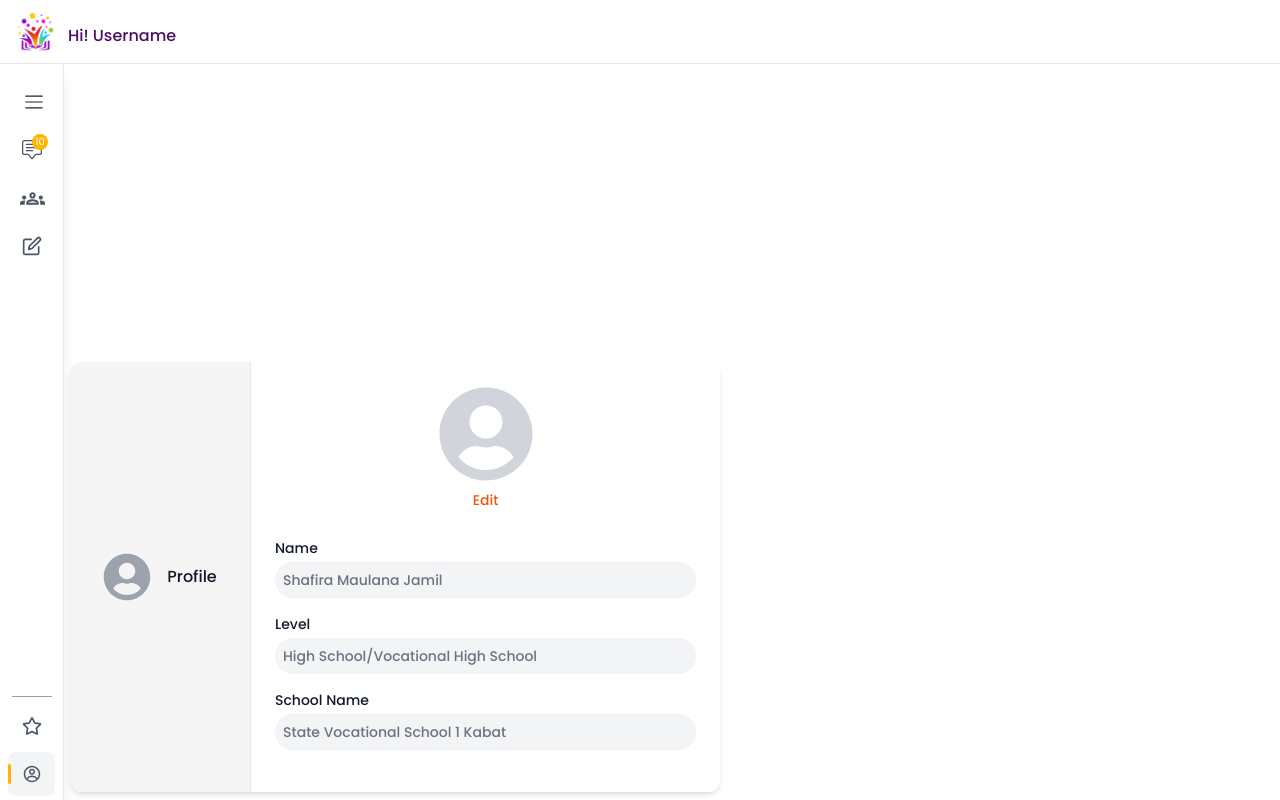
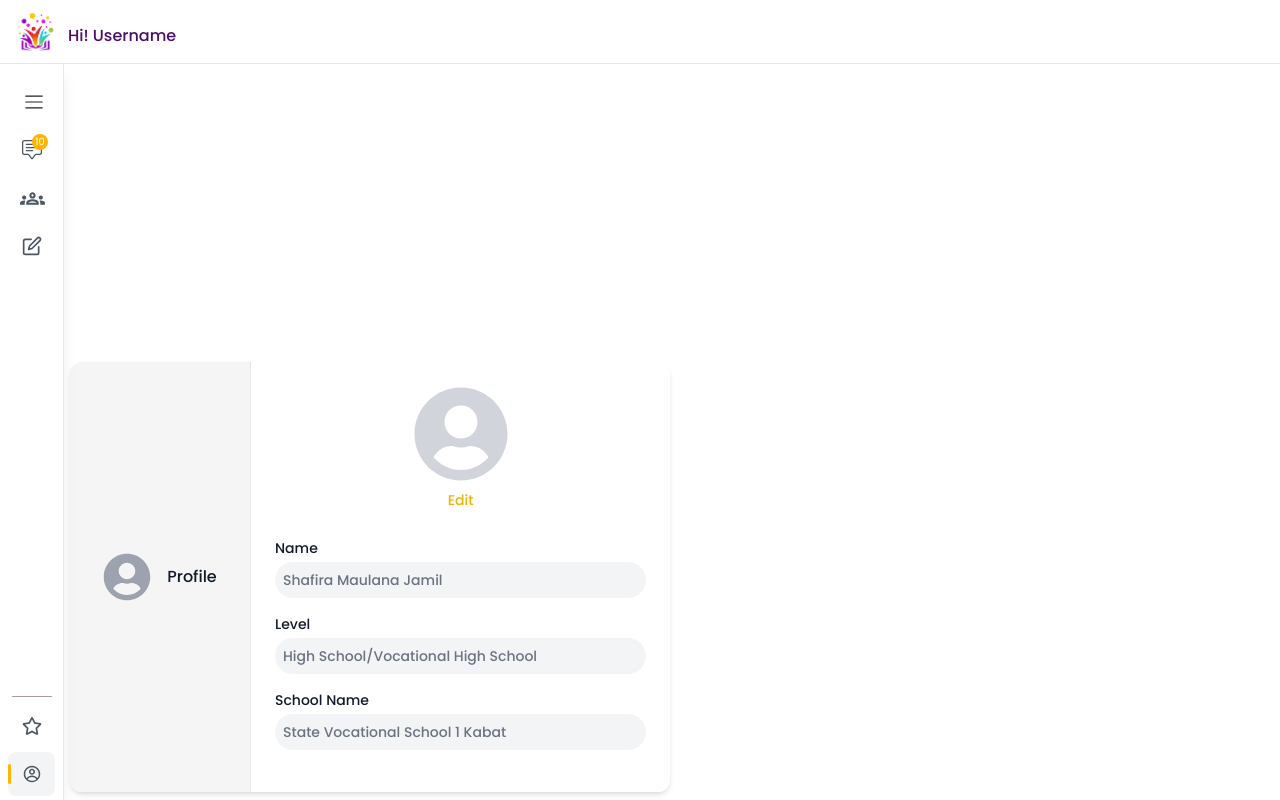
Before and after one commit to shofiams/gypem-chat, a React (Vite) app: page /profile in a window 1280 px wide. Both pictures are taken after a click on the button "Profile". Built offline with nearby package versions, Linux system fonts and the light colour scheme.

Commit message:
update figma

```diff
--- a/src/pages/profile_page.jsx
+++ b/src/pages/profile_page.jsx
@@ -100,7 +100,7 @@ export default function ProfilePopup({
       <div
         ref={popupRef}
         className="absolute left-[70px] bottom-2 bg-white shadow-md rounded-xl z-30 text-sm font-medium
-          flex w-[650px] h-[430px]
+          flex w-[600px] h-[430px]
           max-sm:fixed max-sm:top-0 max-sm:left-0 max-sm:w-full max-sm:h-[calc(100vh-70px)] max-sm:rounded-none max-sm:shadow-none max-sm:bottom-auto max-sm:overflow-hidden max-sm:z-40"
       >
         {/* Desktop */}
@@ -137,7 +137,7 @@ export default function ProfilePopup({
                 {showEditOptionsDesktop && (
                   <div
                     ref={editRefDesktop}
-                    className="absolute top-0 left-28 bg-white shadow-lg rounded-2xl w-[140px] border border-gray-200 overflow-hidden"
+                    className="absolute top-0 left-24 bg-white shadow-lg rounded-2xl w-[140px] border border-gray-200 overflow-hidden"
                     style={{ zIndex: 9999 }}
                   >
                     <button
@@ -171,7 +171,7 @@ export default function ProfilePopup({
               </div>
 
               <p
-                className="text-orange-600 mt-2 cursor-pointer text-center"
+                className="text-yellow-500 mt-2 cursor-pointer text-center"
                 onClick={() =>
                   setShowEditOptionsDesktop(!showEditOptionsDesktop)
                 }
@@ -265,7 +265,7 @@ export default function ProfilePopup({
 
             <div className="mt-4">
               <p
-                className="text-orange-600 font-medium cursor-pointer"
+                className="text-yellow-500 font-medium cursor-pointer"
                 onClick={() =>
                   setShowEditOptionsMobile(!showEditOptionsMobile)
                 }
```
